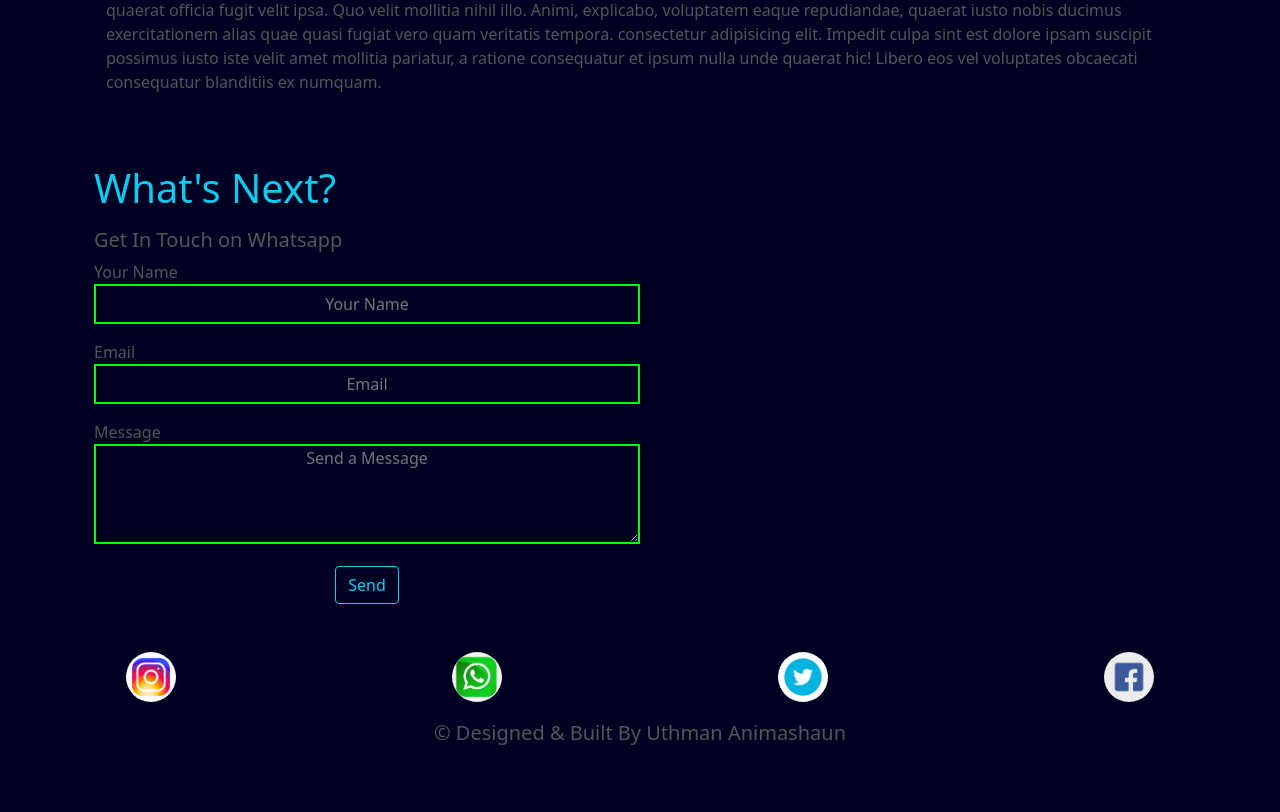
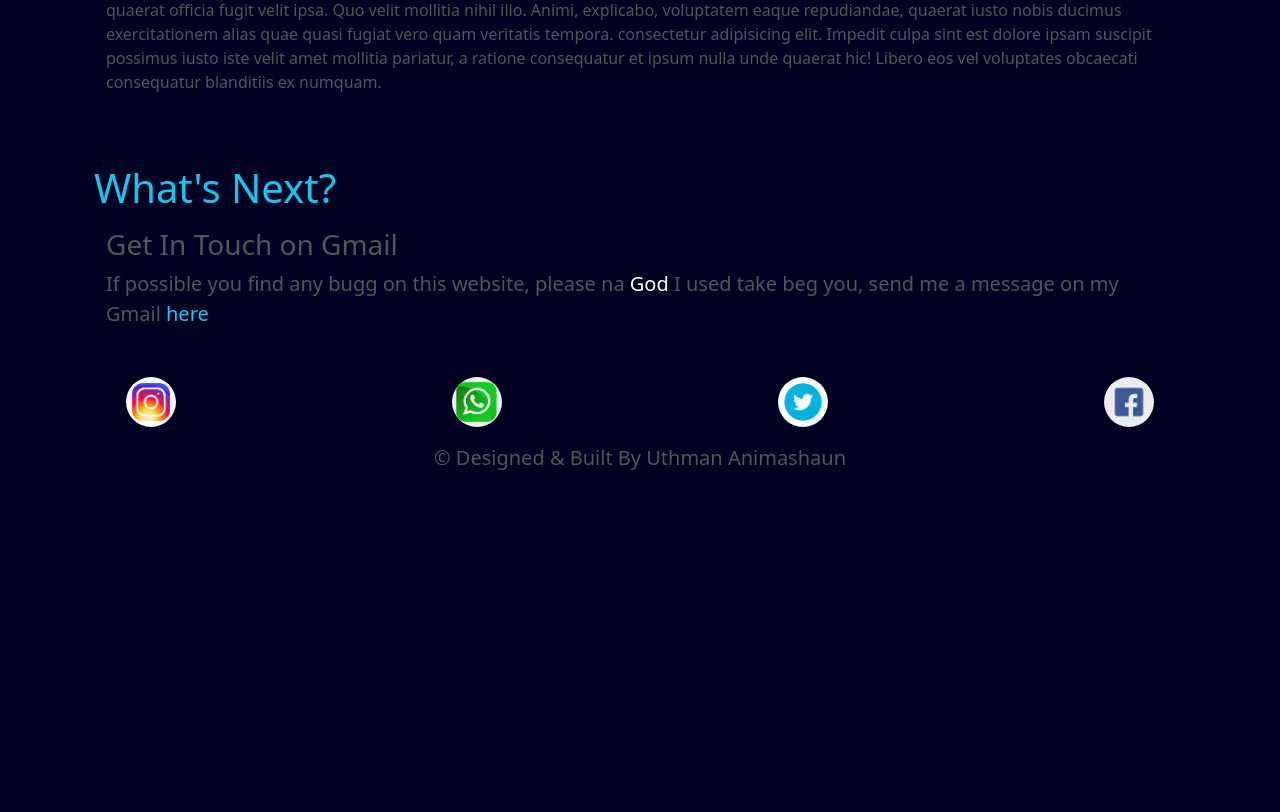
Before and after one commit to UthmanAnimashaun/About-me, a PHP site: page / in a window 1280 px wide. Shown: the part 1044-1856 px from the top of the page. After the commit the page ends 1514 px from the top, so only its background shows below. Run offline with PHP 8.4, Linux system fonts and the light colour scheme.

Commit message:
get in touch added
get in touch link added

```diff
--- a/index.php
+++ b/index.php
@@ -151,7 +151,7 @@
       <h1>I build Things for the Web</h1>
       <p class="lead">I'm a Web. Developer baesd in Lagos, Ikorodu specializing in building and designing a Website and everything in between
            </p>
-      <button class="btn btn-outline-info mb-5">Get In Touch</button>
+      <button class="btn btn-outline-info mb-5"><a href="mailto:animashaunua@gmail.com" style="color: inherit;">Get In Touch</a></button>
 
 
 
@@ -182,7 +182,7 @@
                   <div class="card card-img-top" style="width: 18rem;">
                     <img src="img/spacework3.jpg" class="card-img-top" alt="..." >
                     <div class="card-body card-background-color">
-                      <h5 class="card-title">Card title</h5>
+                      <h5 class="card-title">Chemie-Tech</h5>
                       <p class="card-text">Some quick example text to build on the card title and make up the bulk of the card's content.</p>
                       <a href="#" class="btn btn-outline-info">Go somewhere</a>
                     </div>
@@ -268,8 +268,11 @@
 
           <!-- Whats Next -->
           <p class="display-6 text-info mt-5">What's Next?</p>
-              <h5>Get In Touch on Whatsapp</h5>
-                <form action="https://wa.me/+2348128335797" class="form-row get-in-touch-form-body">
+              <div class="container mb-5">
+                <h3>Get In Touch on Gmail</h3>
+                <p class="lead">If possible you find any bugg on this website, please na <strong class="text-white">God</strong> I used take beg you, send me a message on my Gmail <a href="mailto:animashaunua@gmail.com" class="text-info">here</a></p>
+              </div>
+                <!-- <form action="https://wa.me/+2348128335797" class="form-row get-in-touch-form-body">
                     <div class="col-lg-6">
                         <label for="">Your Name</label><br>
                         <input type="text" name="your_name" class="get-intouch-form col-lg-6 mb-3  input" placeholder="Your Name" required><br>
@@ -288,7 +291,7 @@
                         <div class="get-intouch-form-button mb-5">
                         <button class="btn btn-outline-info button" name="submit" type="submit" >Send</button>
                     </div>
-                </form>
+                </form> -->
   </main>  <!--/.container -->
 
   <footer class="footer">
```
